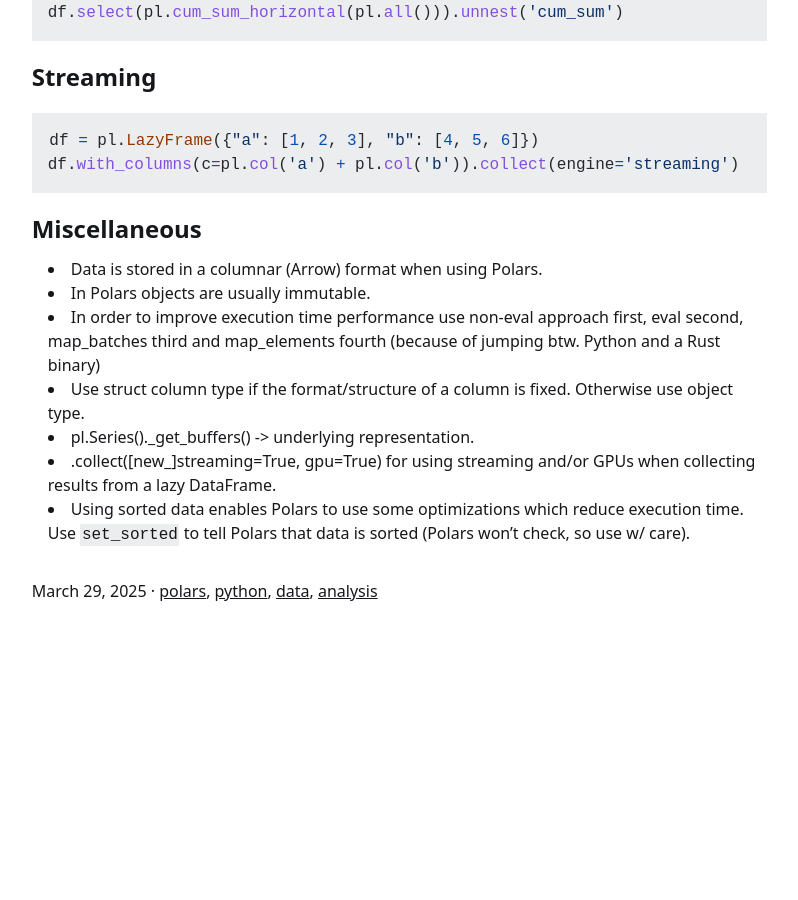
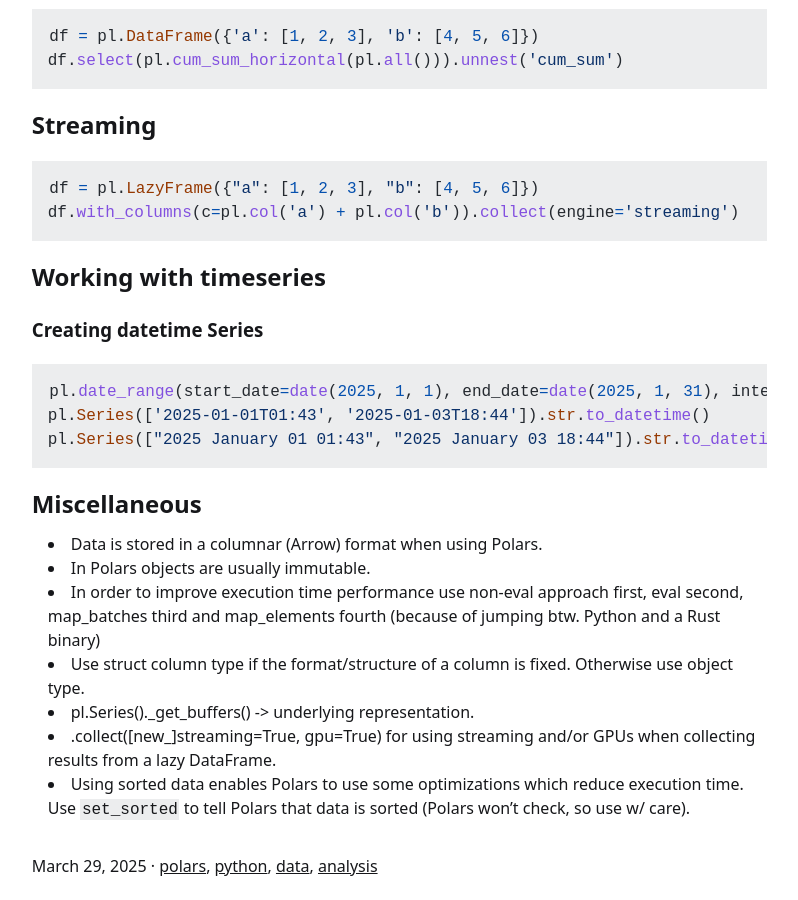
Before and after one commit to ovidiuparvu/ovidiuparvu.github.io, a Jekyll site: the page built from _posts/2025-03-29-an-intro-to-polars.md, in a window 1280 px wide and 900 px high, scrolled down 7701 px. Shown: the whole window, without its empty margins (321-1119 px from the left). Built offline with Jekyll 4.4.1, drawn with Linux system fonts in a browser that asks for light colours; before the commit the page ends 8400 px from its top, so only the background shows below that; some of the changed text lies outside the part shown.

Commit message:
Add section on working with timeseries and creating datetime Series in Polars tutorial

````diff
--- a/_posts/2025-03-29-an-intro-to-polars.md
+++ b/_posts/2025-03-29-an-intro-to-polars.md
@@ -50,6 +50,8 @@ This introduction to Polars is my attempt to make it easy for future me to recol
   - [Digraph representation of query plan](#digraph-representation-of-query-plan)
 - [Executing row-wise operations](#executing-row-wise-operations)
 - [Streaming](#streaming)
+- [Working with timeseries](#working-with-timeseries)
+  - [Creating datetime Series](#creating-datetime-series)
 - [Miscellaneous](#miscellaneous)
 
 Right, let's get to it. First set up a virtual environment. Then go through the examples below.
@@ -353,6 +355,16 @@ df = pl.LazyFrame({"a": [1, 2, 3], "b": [4, 5, 6]})
 df.with_columns(c=pl.col('a') + pl.col('b')).collect(engine='streaming')
 ```
 
+## Working with timeseries
+
+### Creating datetime Series
+
+```python
+pl.date_range(start_date=date(2025, 1, 1), end_date=date(2025, 1, 31), interval='1d')
+pl.Series(['2025-01-01T01:43', '2025-01-03T18:44']).str.to_datetime()
+pl.Series(["2025 January 01 01:43", "2025 January 03 18:44"]).str.to_datetime('%Y %B %d %H:%M')
+```
+
 ## Miscellaneous
 
 - Data is stored in a columnar (Arrow) format when using Polars.
````
